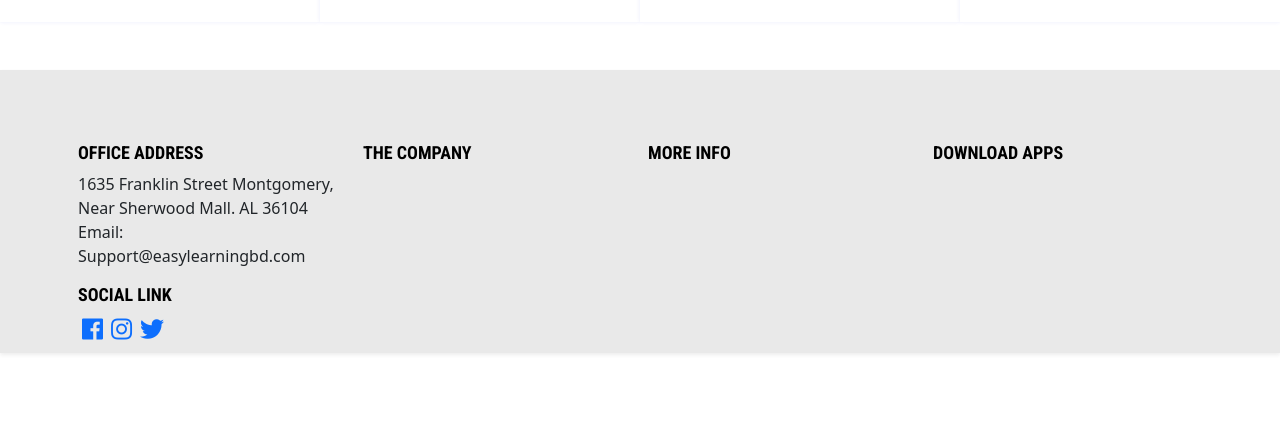
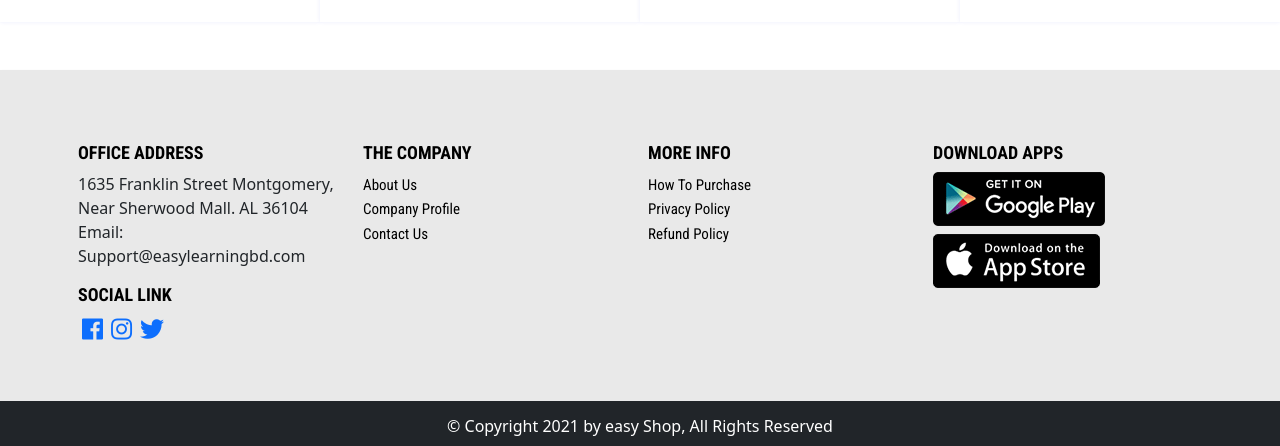
Before and after one commit to mdave94/webshop, a React (Create React App) app in the folder user/ecom/: page / in a window 1280 px wide. Shown: the part 2505-2951 px from the top of the page. Before the commit the page ends 2906 px from the top, so only its background shows below. Built offline with nearby package versions, Linux system fonts and the light colour scheme.

Commit message:
Footer done

```diff
--- a/user/ecom/src/components/common/FooterDesktop.jsx
+++ b/user/ecom/src/components/common/FooterDesktop.jsx
@@ -1,7 +1,10 @@
 import React, { Component, Fragment } from 'react'
 import { Col, Container, Row } from 'react-bootstrap'
+import { Link } from 'react-router-dom'
+import Apple from '../../assets/images/apple.png'
+import Google from '../../assets/images/google.png'
 
-class FooterDesktop extends Component {
+export class FooterDesktop extends Component {
      render() {
           return (
                <Fragment>
@@ -21,20 +24,37 @@
 
           <Col className="p-2" lg={3} md={3} sm={6} xs={12}>
           <h5 className="footer-menu-title">THE COMPANY</h5>
+          <Link to="/" className="footer-link"> About Us</Link><br></br>
+          <Link to="/" className="footer-link"> Company Profile</Link><br></br>
+          <Link to="/" className="footer-link"> Contact Us</Link><br></br>
           </Col>
 
           <Col className="p-2" lg={3} md={3} sm={6} xs={12}>
           <h5 className="footer-menu-title">MORE INFO</h5>
+          <Link to="/" className="footer-link">How To Purchase</Link><br></br>
+          <Link to="/" className="footer-link"> Privacy Policy</Link><br></br>
+          <Link to="/" className="footer-link"> Refund Policy </Link><br></br>
           </Col>
 
           <Col className="p-2" lg={3} md={3} sm={6} xs={12}>
           <h5 className="footer-menu-title">DOWNLOAD APPS</h5>
+          <a><img src={Google}  /></a><br></br>
+          <a><img className="mt-2" src={Apple}  /></a><br></br>
           </Col>
 
      </Row>
                     </Container>
 
+     <Container fluid={true} className="text-center m-0 pt-3 pb-1 bg-dark">
+                    <Container>
+                         <Row>
+       <h6 className="text-white">© Copyright 2021 by easy Shop, All Rights Reserved</h6>
+                         </Row>
+                    </Container>
+               </Container>
+
                     </div>
+
                </Fragment>
           )
      }
--- a/user/ecom/src/components/common/FooterMobile.jsx
+++ b/user/ecom/src/components/common/FooterMobile.jsx
@@ -1,11 +1,49 @@
-import React, { Component } from 'react'
+import React, { Component, Fragment } from 'react'
+import { Col, Container, Row } from 'react-bootstrap'
+import { Link } from 'react-router-dom'
+import Apple from '../../assets/images/apple.png'
+import Google from '../../assets/images/google.png'
+
 
 class FooterMobile extends Component {
   render() {
     return (
-      <div>
+      <Fragment>
+      <div className="footerback m-0 mt-5 pt-3 shadow-sm">
+  <Container className="text-center">
+            <Row className="px-0 my-5">
+                <Col className="p-2" lg={3} md={3} sm={6} xs={12}>
+                      <h5 className="footer-menu-title">OFFICE ADDRESS</h5>
+                      <p>1635 Franklin Street Montgomery, Near Sherwood Mall. AL 36104 <br></br>
+                      Email: Support@easylearningbd.com
+                      </p>
+                      <h5 className="footer-menu-title">SOCIAL LINK</h5>
+                      <a href=""><i className="fab m-1 h4 fa-facebook"></i></a>
+                      <a href=""><i className="fab m-1 h4 fa-instagram"></i></a>
+                      <a href=""><i className="fab m-1 h4 fa-twitter"></i></a>
+                </Col>
 
-      </div>
+
+                <Col className="p-2" lg={3} md={3} sm={6} xs={12}>
+                    <h5 className="footer-menu-title">DOWNLOAD APPS</h5>
+                    <a><img src={Google}  /></a><br></br>
+                    <a><img className="mt-2" src={Apple}  /></a><br></br>
+                </Col>
+
+            </Row>
+    </Container>
+
+    <Container fluid={true} className="text-center m-0 pt-3 pb-1 bg-dark">
+          <Container>
+              <Row>
+                      <h6 className="text-white">© Copyright 2021 by easy Shop, All Rights Reserved</h6>
+              </Row>
+            </Container>
+    </Container>
+
+                   </div>
+
+              </Fragment>
     )
   }
 }
--- a/user/ecom/src/pages/HomePage.jsx
+++ b/user/ecom/src/pages/HomePage.jsx
@@ -8,6 +8,7 @@
 import HomeTop from '../components/home/HomeTop'
 import HomeTopMobile from '../components/home/HomeTopMobile'
 import NewArrival from '../components/home/NewArrival'
+import FooterMobile from '../components/common/FooterMobile'
 
 export class HomePage extends Component {
      render() {
@@ -27,8 +28,15 @@
                     <NewArrival />
                     <Categories />
                     <Collection />
-                    <FooterDesktop/>
 
+
+                    <div className="Desktop">
+                     <FooterDesktop/>
+                    </div>
+
+                    <div className="Mobile">
+                       <FooterMobile/>
+                    </div>
                </Fragment>
           )
      }
```
Also changed, not shown: user/ecom/src/assets/images/apple.png (added), user/ecom/src/assets/images/google.png (added). Lines whose indentation alone changed are shown as unchanged.
